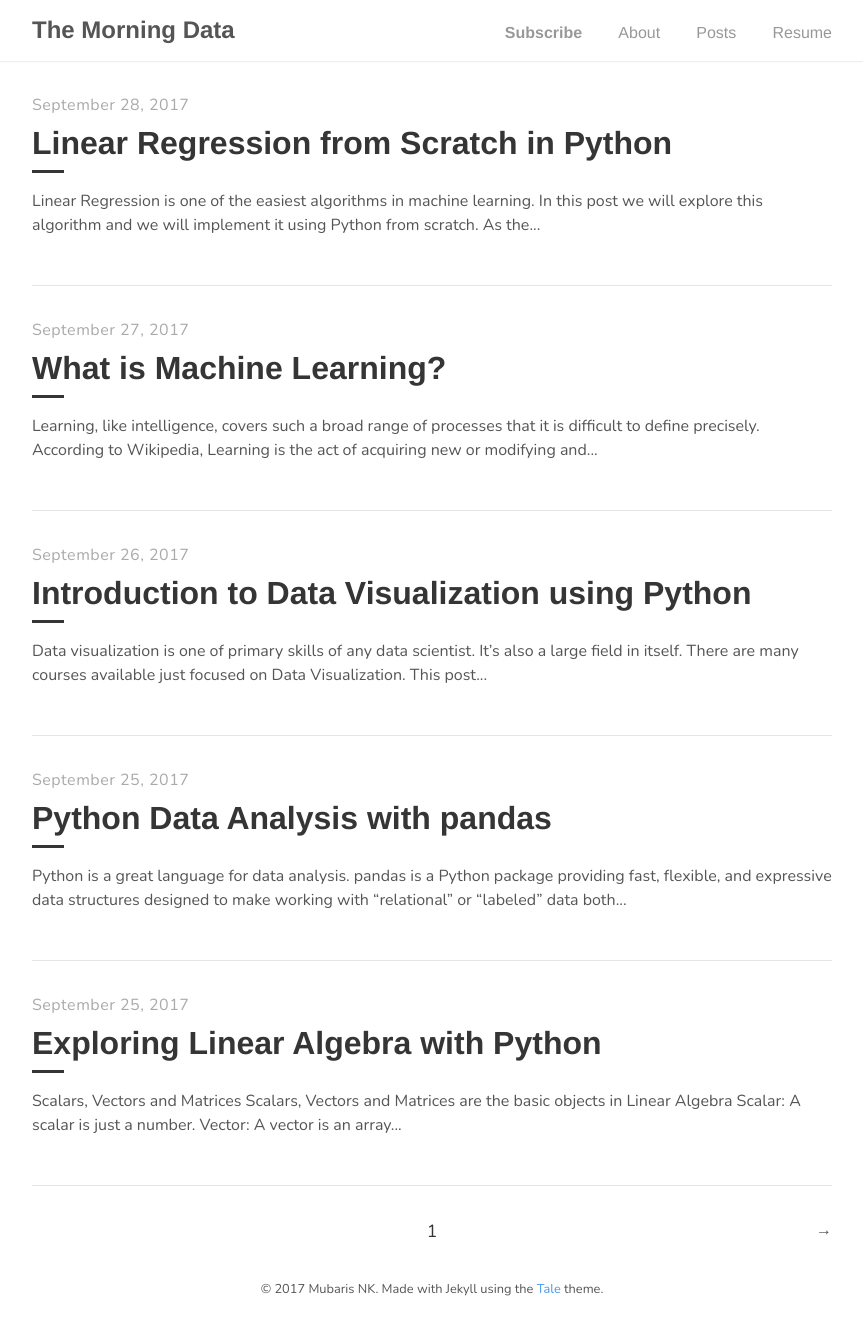
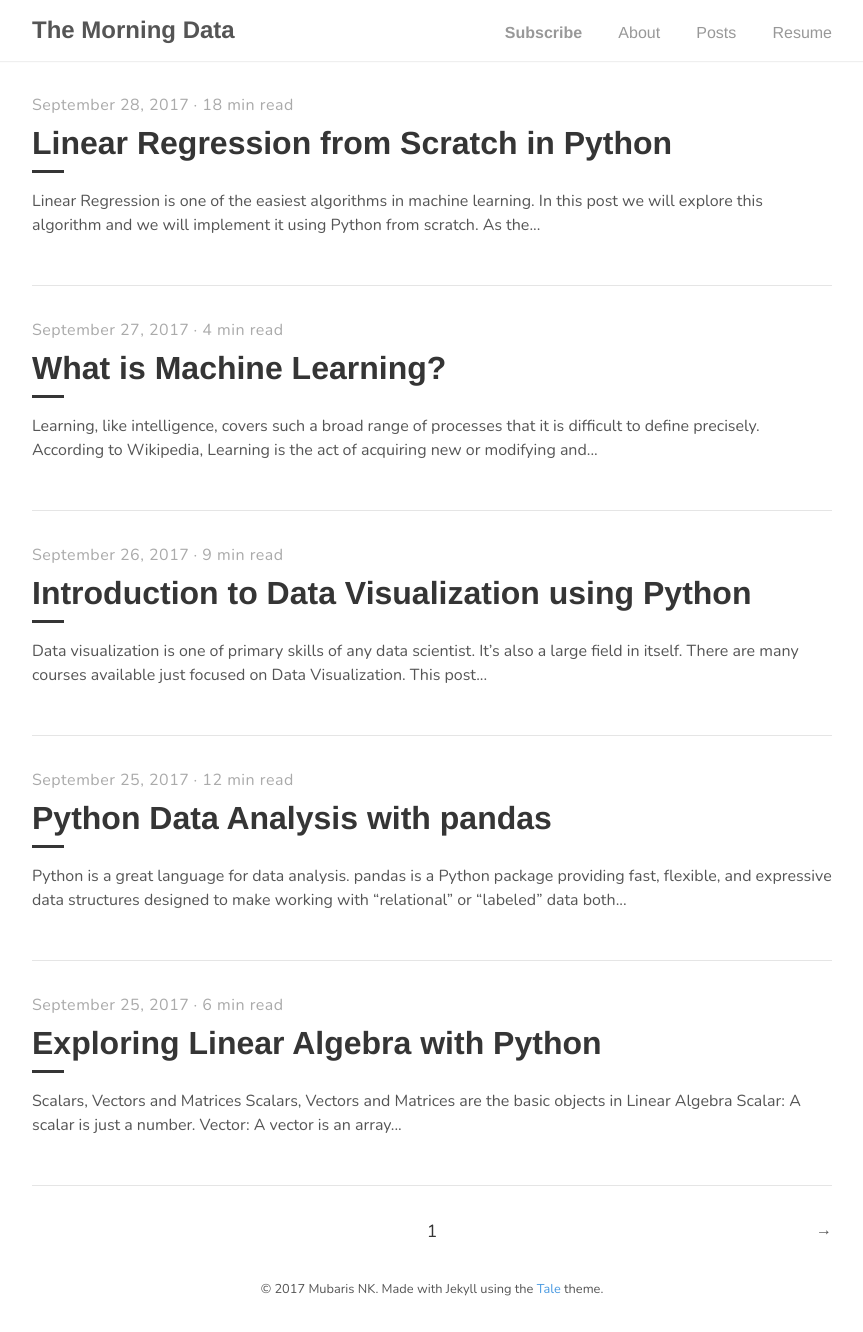
Before and after one commit to mubaris/website, a Jekyll site: the page built from index.html, in a window 1280 px wide. Shown: the whole page, without its empty margins (208-1071 px from the left). Built offline with Jekyll 4.4.1, drawn with Linux system fonts in a browser that asks for light colours; the list of posts is cut into pages by our own code; comment, search, counter and statistics services are not loaded.

Commit message:
Add Reading Time

```diff
--- a/index.html
+++ b/index.html
@@ -8,6 +8,15 @@ title: Home
     <a href="{{ post.url | prepend: site.url }}" class="catalogue-item">
       <div>
         <time datetime="{{ post.date }}" class="catalogue-time">{{ post.date | date: "%B %d, %Y" }}</time>
+        <span class="catalogue-time">
+          &middot;
+          {% assign words = post.content | number_of_words %}
+          {% if words < 360 %}
+            1 min read
+          {% else %}
+            {{ words | divided_by:200 }} min read
+          {% endif %}
+        </span>
         <h1 class="catalogue-title">{{ post.title }}</h1>
         <div class="catalogue-line"></div>
 
```
Also changed, not shown: _layouts/post.html (+10 -0 lines).
